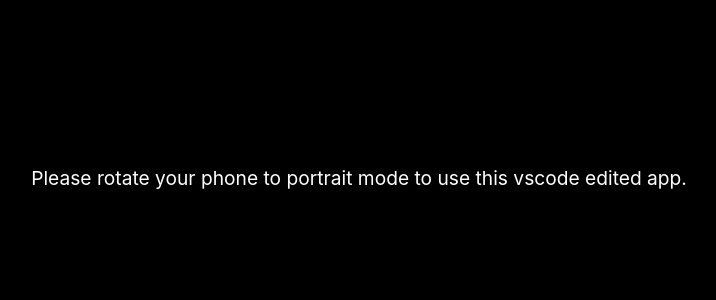
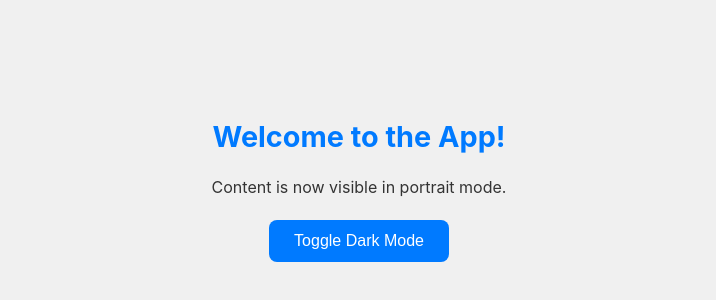
Before and after one commit to drshariqalikhan/zombie, a plain HTML site: page index.html in a window 1280 px wide. Shown: the part 212-512 px from the top of the page, without its empty margins (281-997 px from the left). Drawn offline with Linux system fonts and the light colour scheme.

Commit message:
splash off

```diff
--- a/index.html
+++ b/index.html
@@ -135,9 +135,9 @@
 <body>
 
     <!-- Splash Screen -->
-    <div id="splash-screen">
+    <!-- <div id="splash-screen">
         <p>Please rotate your phone to portrait mode to use this vscode edited app.</p>
-    </div>
+    </div> -->
 
     <!-- Main Application Content (initially hidden) -->
     <main id="app-main-content">
```
